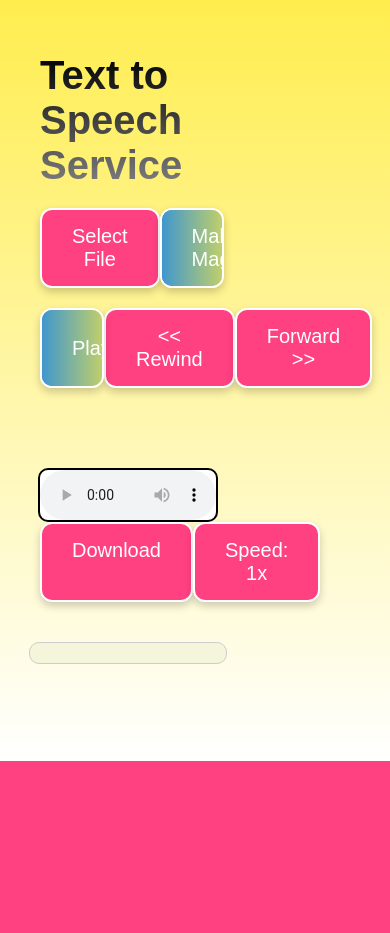
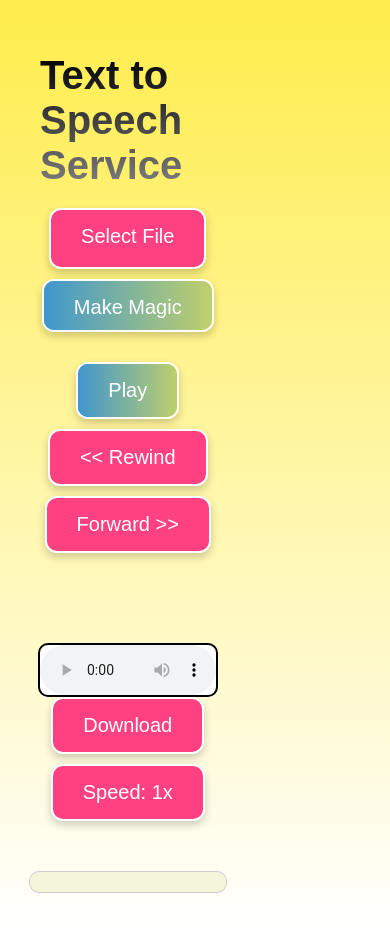
Before and after one commit to sashabatin/yonchee, a Flask app: page / in a window 390 px wide. Shown: the part 83-1016 px from the top of the page. Before the commit the page ends 844 px from the top, so only its background shows below. Run offline with Flask 3, Linux system fonts and the light colour scheme.

Commit message:
improve UI

```diff
--- a/templates/index.html
+++ b/templates/index.html
@@ -222,6 +222,25 @@
             clip-path: inset(50%);
             white-space: nowrap;
         }
+
+        /* Responsive adjustments */
+        @media (max-width: 768px) {
+            .button-group,
+            .audio-controls,
+            .additional-controls {
+                flex-direction: column;
+                align-items: center;
+            }
+
+            .button-group label,
+            .button-group button,
+            .audio-controls button,
+            .additional-controls button,
+            .additional-controls a {
+                flex-basis: 100%;
+                margin-bottom: 10px;
+            }
+        }
     </style>
 </head>
 <body>
@@ -234,7 +253,7 @@
             <form id="uploadForm">
                 <div class="button-group">
                     <label for="fileInput">Select File</label>
-                    <input type="file" id="fileInput" name="image" required>
+                    <input type="file" id="fileInput" name="image" accept="image/*" capture="camera" required>
                     <button id="makeMagicButton" type="submit">Make Magic</button>
                 </div>
                 <div class="audio-controls">
@@ -244,8 +263,8 @@
                 </div>
                 <audio id="audioPlayer" controls></audio>
                 <div class="additional-controls">
-                    <a id="downloadButton" hidden>Download</a> <!-- Download button -->
-                    <button id="playbackSpeedButton" hidden>Speed: 1x</button> <!-- Playback Speed button -->
+                    <a id="downloadButton">Download</a> <!-- Download button -->
+                    <button id="playbackSpeedButton">Speed: 1x</button> <!-- Playback Speed button -->
                 </div>
                 <div id="output" class="card"></div>
             </form>
@@ -265,13 +284,13 @@
         const audioPlayer = document.getElementById('audioPlayer');
         const fileInput = document.getElementById('fileInput');
         const togglePlayPauseButton = document.getElementById('togglePlayPauseButton');
-        const downloadButton = document.getElementById('downloadButton'); // Download button
+        const downloadButton = document.getElementById('downloadButton');
         const rewindButton = document.getElementById('rewindButton');
         const forwardButton = document.getElementById('forwardButton');
-        const playbackSpeedButton = document.getElementById('playbackSpeedButton'); // Playback speed button
+        const playbackSpeedButton = document.getElementById('playbackSpeedButton');
         const fileLabel = document.querySelector('label[for="fileInput"]');
         const languageSelect = document.getElementById('languageSelect');
-        const liveRegion = document.getElementById('liveRegion'); // Live region for feedback
+        const liveRegion = document.getElementById('liveRegion');
 
         const translations = {
             en: {
@@ -308,7 +327,7 @@
 
         const updateInterfaceLanguage = (lang) => {
             fileLabel.textContent = translations[lang].selectFile;
-            makeMagicButton.textContent = translations[lang].makeMagic;
+            document.getElementById('makeMagicButton').textContent = translations[lang].makeMagic;
             togglePlayPauseButton.textContent = translations[lang].play;
             rewindButton.textContent = translations[lang].rewind;
             forwardButton.textContent = translations[lang].forward;
@@ -471,6 +490,14 @@
             rewindButton.hidden = true;
             forwardButton.hidden = true;
         }
+
+        function generateUUID() {
+            return 'xxxxxxxx-xxxx-4xxx-yxxx-xxxxxxxxxxxx'.replace(/[xy]/g, function(c) {
+                var r = Math.random() * 16 | 0,
+                    v = c === 'x' ? r : (r & 0x3 | 0x8);
+                return v.toString(16);
+            });
+        }
     </script>
 </body>
 </html>
```
